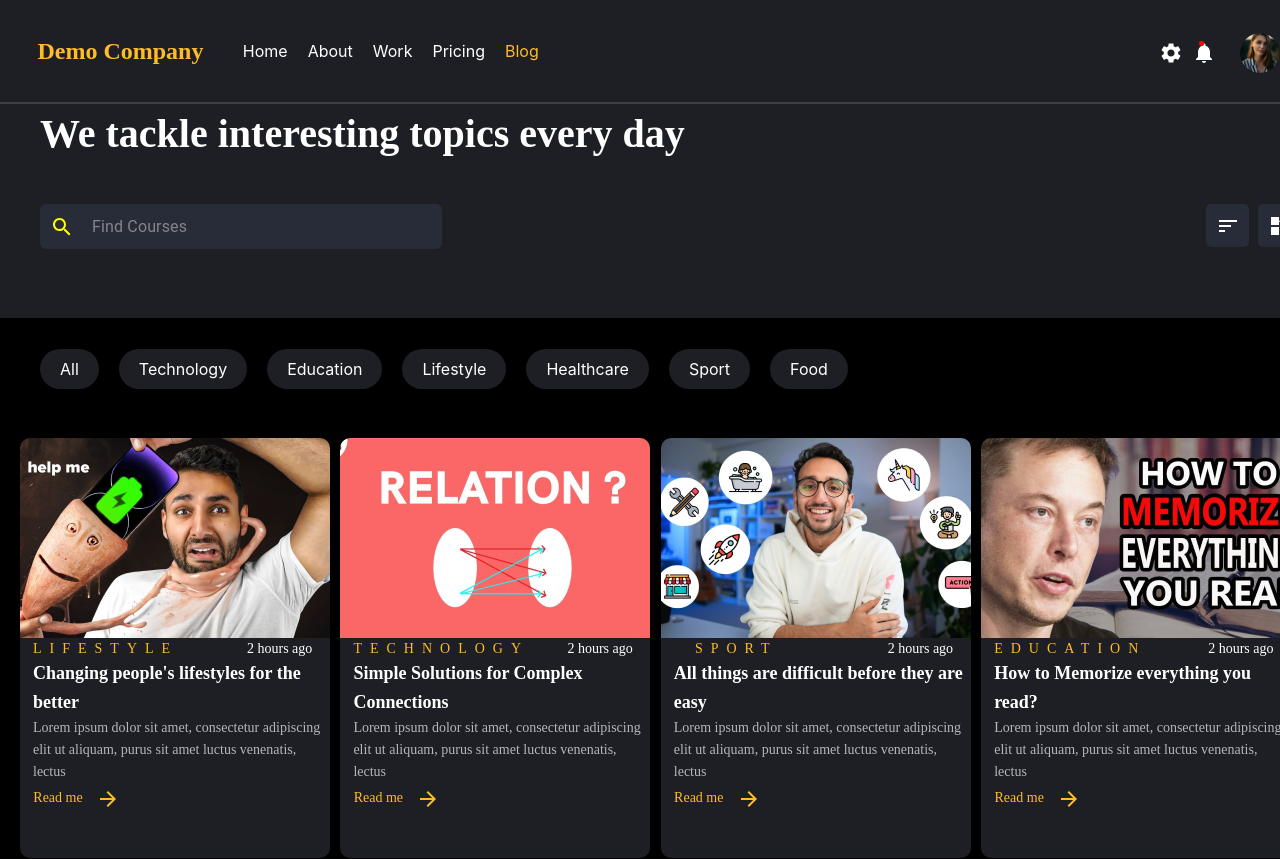
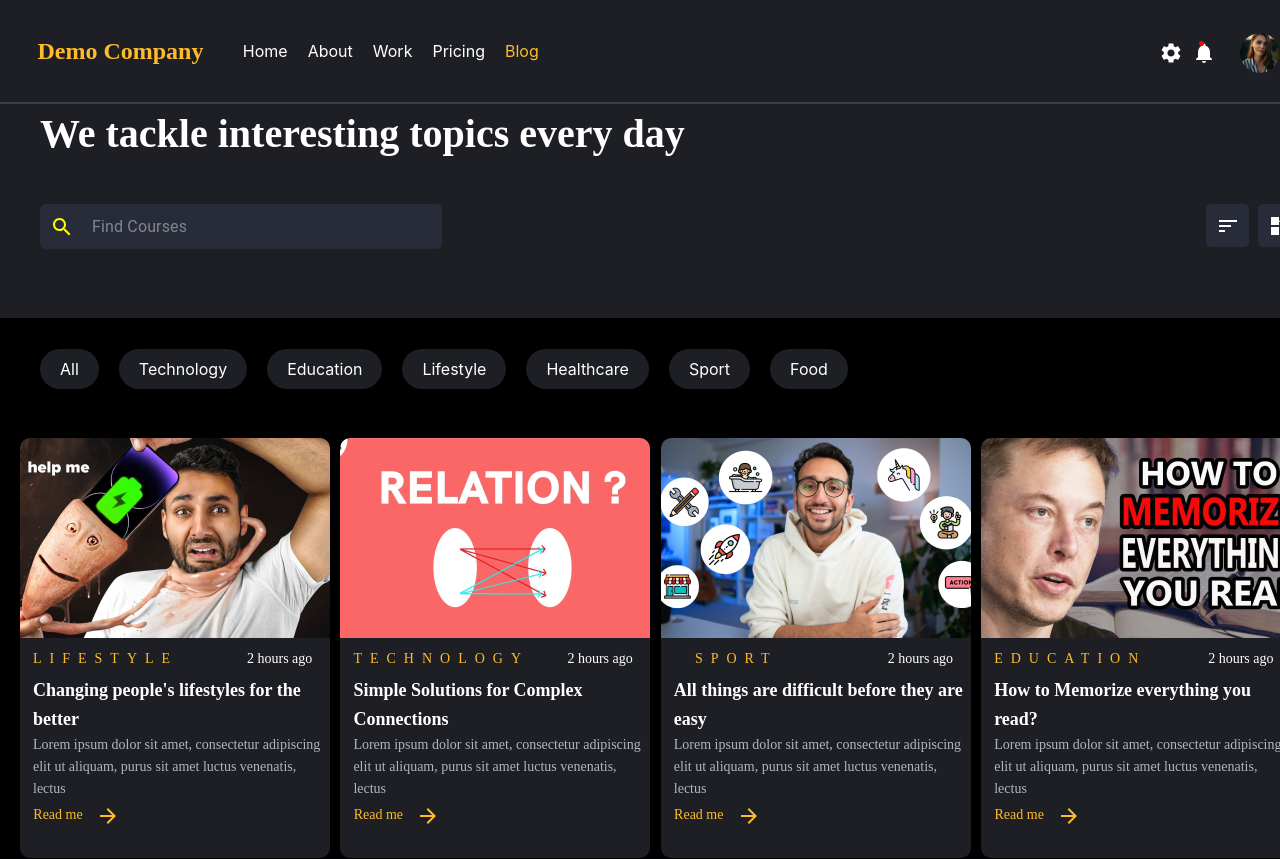
Before and after one commit to X-sena-X/crackube, a React (Create React App) app: page / in a window 1280 px wide. Shown: the top 859 px of the page. Built offline with nearby package versions, Linux system fonts and the light colour scheme.

Commit message:
aligned items

```diff
--- a/src/Components/CSS/courseCard.css
+++ b/src/Components/CSS/courseCard.css
@@ -31,8 +31,9 @@
     display: flex;
     flex-direction: row;
     justify-content: space-between;
+    align-items: flex-start;
     color: white;
-
+    margin-top:10px;
 
 }
 .catContainer .cat{
@@ -45,7 +46,6 @@
     letter-spacing: 8px;
     margin-left: 13px;
     color: #FFBB29;
-
 
 }
 
@@ -71,6 +71,7 @@
     width: 293px;
     text-align: left;
     font-family: Poppins;
+    margin-top: 7px;
     font-size: 18px;
     font-weight: 600;
     line-height: 29px;
@@ -90,7 +91,7 @@
     line-height: 22px;
     letter-spacing: 0px;
     text-align: left;
-    top:5px;
+    top:8px;
     color:#B5B5BE  !important;
 }
 
--- a/src/screens/Home.js
+++ b/src/screens/Home.js
@@ -49,7 +49,7 @@ const HomePage = ()=> {
                     time="2 hours ago"/>
                 </Grid>
                 <Grid xs={7} sm={5} md={3}>
-                    <CourseCard category="SPORT" images={image3} title="All things are difficult before they are easy" description="Lorem ipsum dolor sit amet, consectetur adipiscing elit ut aliquam, purus sit amet luctus venenatis, lectus"
+                    <CourseCard category= "SPORT" images={image3} title="All things are difficult before they are easy" description="Lorem ipsum dolor sit amet, consectetur adipiscing elit ut aliquam, purus sit amet luctus venenatis, lectus"
                     time="2 hours ago"/>
                 </Grid>
                 <Grid xs={7} sm={5} md={3}>
```
